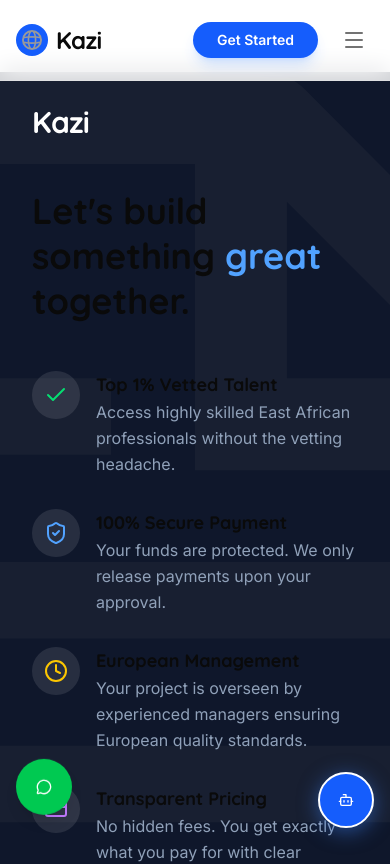
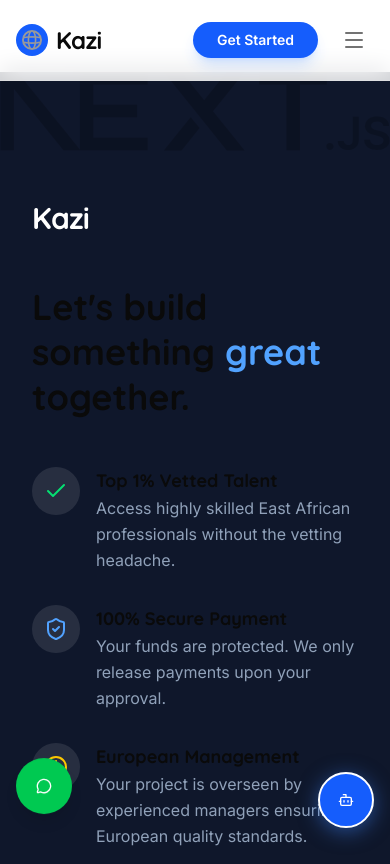
Before and after one commit to Atwoto/kazi_web, a Next.js app: page /contact in a window 390 px wide. Shown: the top 864 px of the page. Built offline with nearby package versions, Linux system fonts and the light colour scheme.

Commit message:
first commit

```diff
--- a/app/contact/page.tsx
+++ b/app/contact/page.tsx
@@ -371,9 +371,9 @@ export default function ContactPage() {
         {/* Left Side: Value Props (Fixed Sidebar on Desktop) */}
         <div className="lg:w-5/12 bg-slate-900 text-white p-8 lg:p-16 flex flex-col justify-center relative overflow-hidden order-first">
            {/* Background Decoration */}
-           <div className="absolute top-0 left-0 w-full h-full bg-[url('/file.svg')] opacity-10 bg-cover bg-center" />
+           <div className="absolute top-0 left-0 w-full h-full bg-[url('/next.svg')] opacity-20 bg-right-top bg-no-repeat bg-contain" />
 
-           <div className="relative z-10">
+           <div className="relative z-10 pt-24 lg:pt-0"> {/* Added pt-24 to push content below Navbar */}
              <Link href="/" className="inline-block mb-12">
                <span className="text-3xl font-heading font-bold tracking-tight">Kazi</span>
              </Link>
```
Also changed, not shown: s,.jpg.
